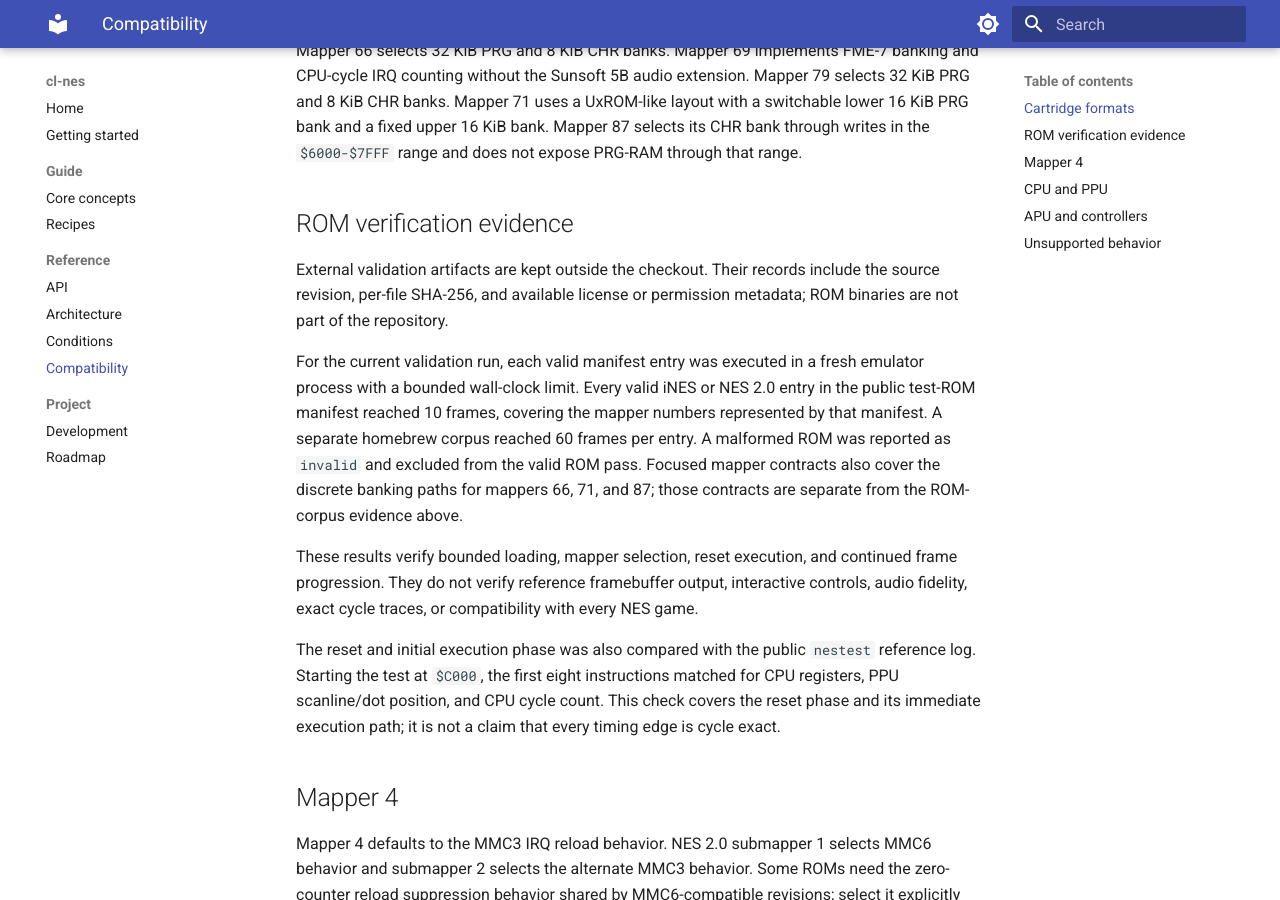
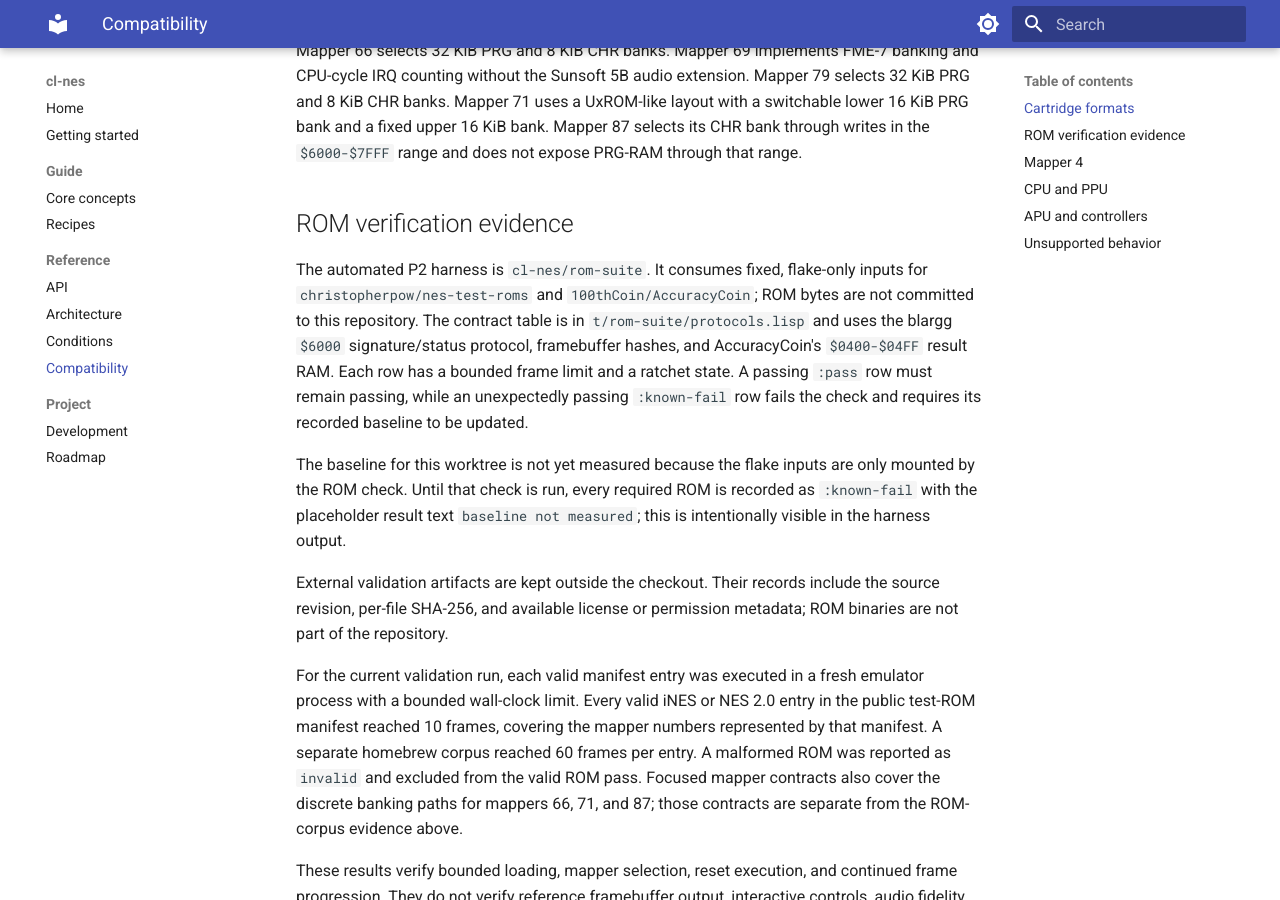
Before and after one commit to nerima-lisp/cl-nes, an MkDocs documentation site: the page built from docs/src/reference/compatibility.md, in a window 1280 px wide and 900 px high, scrolled down 553 px. Built offline with MkDocs 1.6.1 and Material for MkDocs 9.7.7, drawn with Linux system fonts in a browser that asks for light colours.

Commit message:
feat(test): add ROM verification harness

```diff
--- a/docs/src/reference/compatibility.md
+++ b/docs/src/reference/compatibility.md
@@ -26,6 +26,20 @@ Mapper 87 selects its CHR bank through writes in the `$6000-$7FFF` range and
 does not expose PRG-RAM through that range.
 
 ## ROM verification evidence
+
+The automated P2 harness is `cl-nes/rom-suite`. It consumes fixed, flake-only
+inputs for `christopherpow/nes-test-roms` and `100thCoin/AccuracyCoin`; ROM
+bytes are not committed to this repository. The contract table is in
+`t/rom-suite/protocols.lisp` and uses the blargg `$6000` signature/status
+protocol, framebuffer hashes, and AccuracyCoin's `$0400-$04FF` result RAM.
+Each row has a bounded frame limit and a ratchet state. A passing `:pass` row
+must remain passing, while an unexpectedly passing `:known-fail` row fails the
+check and requires its recorded baseline to be updated.
+
+The baseline for this worktree is not yet measured because the flake inputs are
+only mounted by the ROM check. Until that check is run, every required ROM is
+recorded as `:known-fail` with the placeholder result text `baseline not
+measured`; this is intentionally visible in the harness output.
 
 External validation artifacts are kept outside the checkout. Their records
 include the source revision, per-file SHA-256, and available license or
```
Also changed, not shown: 9 other files.
